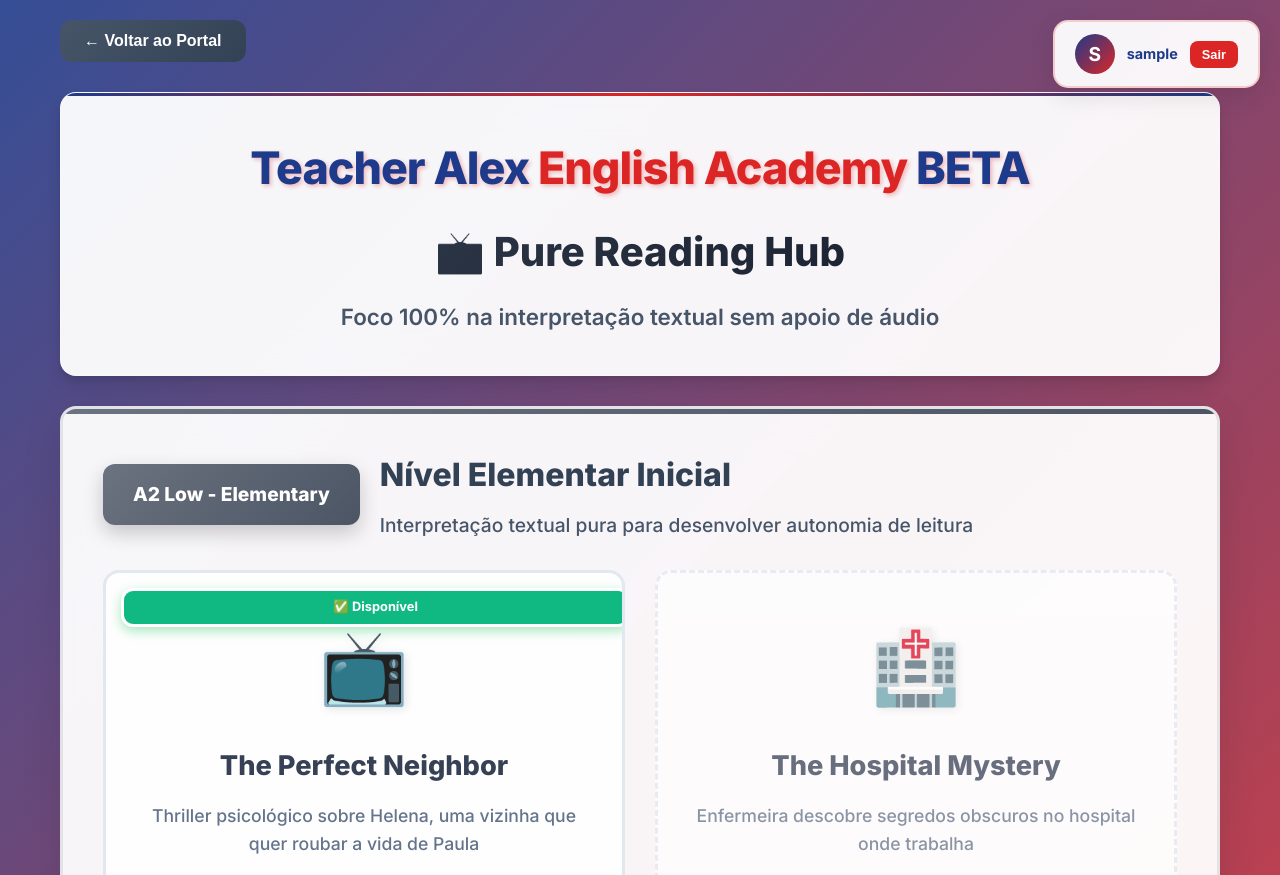
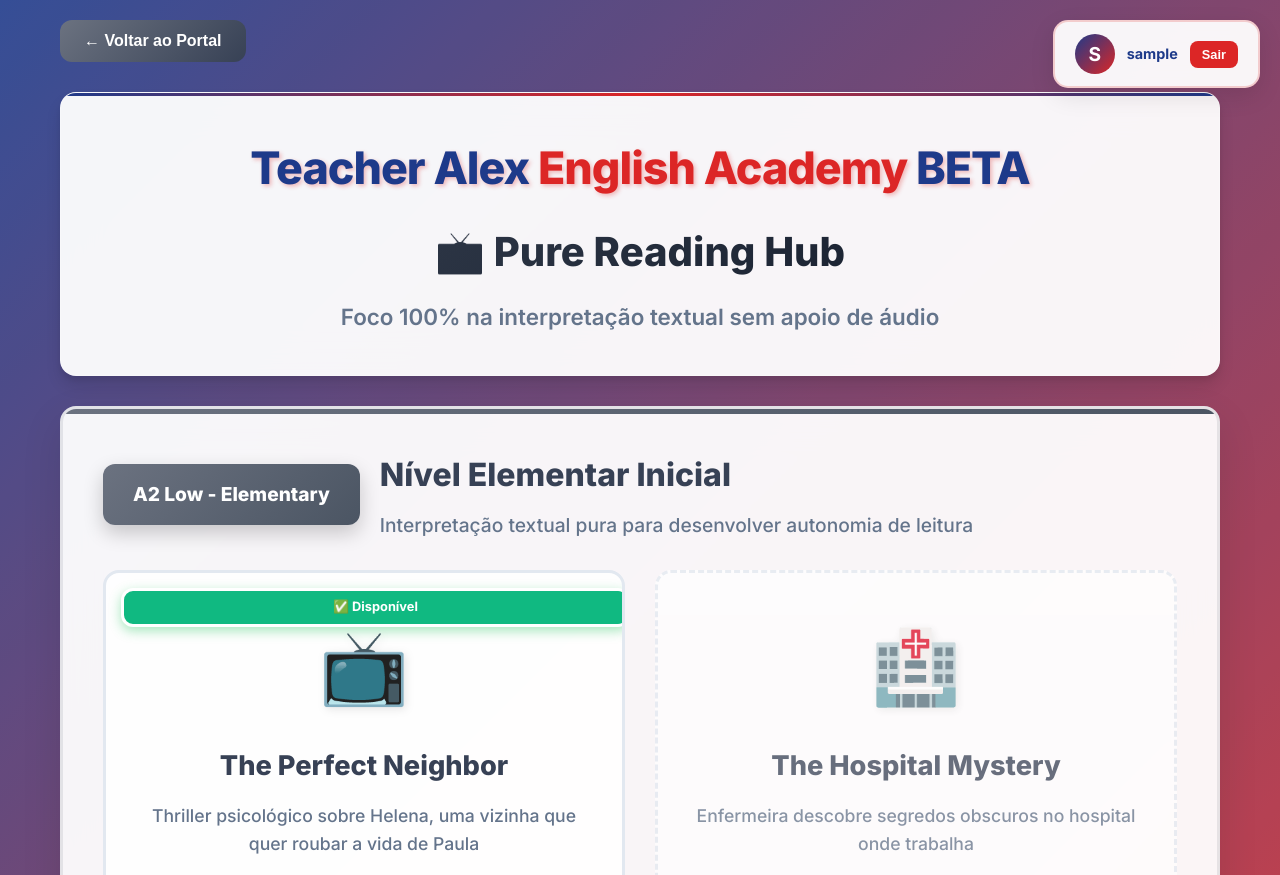
Before and after one commit to Alienoverride/english-teacher-alex, a plain HTML site: page pure-reading-hub.html in a window 1280 px wide. Shown: the top 875 px of the page. Drawn offline with Linux system fonts and the light colour scheme; sample sign-in values are in the browser's storage.

Commit message:
Update pure-reading-hub.html

```diff
--- a/pure-reading-hub.html
+++ b/pure-reading-hub.html
@@ -21,45 +21,45 @@
 
         .hub-subtitle {
             font-size: 1.4em;
-            color: var(--gray-600);
+            color: #64748b;
             font-weight: 600;
         }
 
         .back-button {
-            background: linear-gradient(135deg, var(--gray-600), var(--gray-700));
+            background: linear-gradient(135deg, #6b7280, #374155);
             color: white;
             padding: 12px 24px;
             border: none;
-            border-radius: var(--border-radius-small);
+            border-radius: 12px;
             font-weight: 600;
             cursor: pointer;
-            transition: var(--transition-fast);
+            transition: all 0.3s ease;
             margin-bottom: 30px;
             font-size: 1em;
         }
 
         .back-button:hover {
-            background: linear-gradient(135deg, var(--gray-700), var(--gray-600));
+            background: linear-gradient(135deg, #374155, #6b7280);
             transform: translateY(-2px);
             box-shadow: 0 8px 20px rgba(0,0,0,0.2);
         }
 
         .reading-level-section {
-            background: var(--white-95);
+            background: rgba(255, 255, 255, 0.95);
             backdrop-filter: blur(20px);
-            border-radius: var(--border-radius);
+            border-radius: 16px;
             padding: 40px;
             margin-bottom: 40px;
-            box-shadow: var(--shadow-medium);
+            box-shadow: 0 15px 40px rgba(0, 0, 0, 0.1);
             border: 3px solid rgba(107, 114, 128, 0.15);
             position: relative;
             overflow: hidden;
-            transition: var(--transition-smooth);
+            transition: all 0.4s ease;
         }
 
         .reading-level-section:hover {
             transform: translateY(-3px);
-            box-shadow: var(--shadow-heavy);
+            box-shadow: 0 25px 60px rgba(0, 0, 0, 0.15);
         }
 
         .reading-level-section::before {
@@ -90,7 +90,7 @@
 
         .reading-level-badge {
             padding: 15px 30px;
-            border-radius: var(--border-radius-small);
+            border-radius: 12px;
             font-weight: 800;
             font-size: 1.2em;
             color: white;
@@ -112,11 +112,11 @@
         .reading-level-title {
             font-size: 2em;
             font-weight: 800;
-            color: var(--gray-700);
+            color: #374155;
         }
 
         .reading-level-description {
-            color: var(--gray-600);
+            color: #64748b;
             font-size: 1.2em;
             margin-top: 10px;
             font-weight: 500;
```
